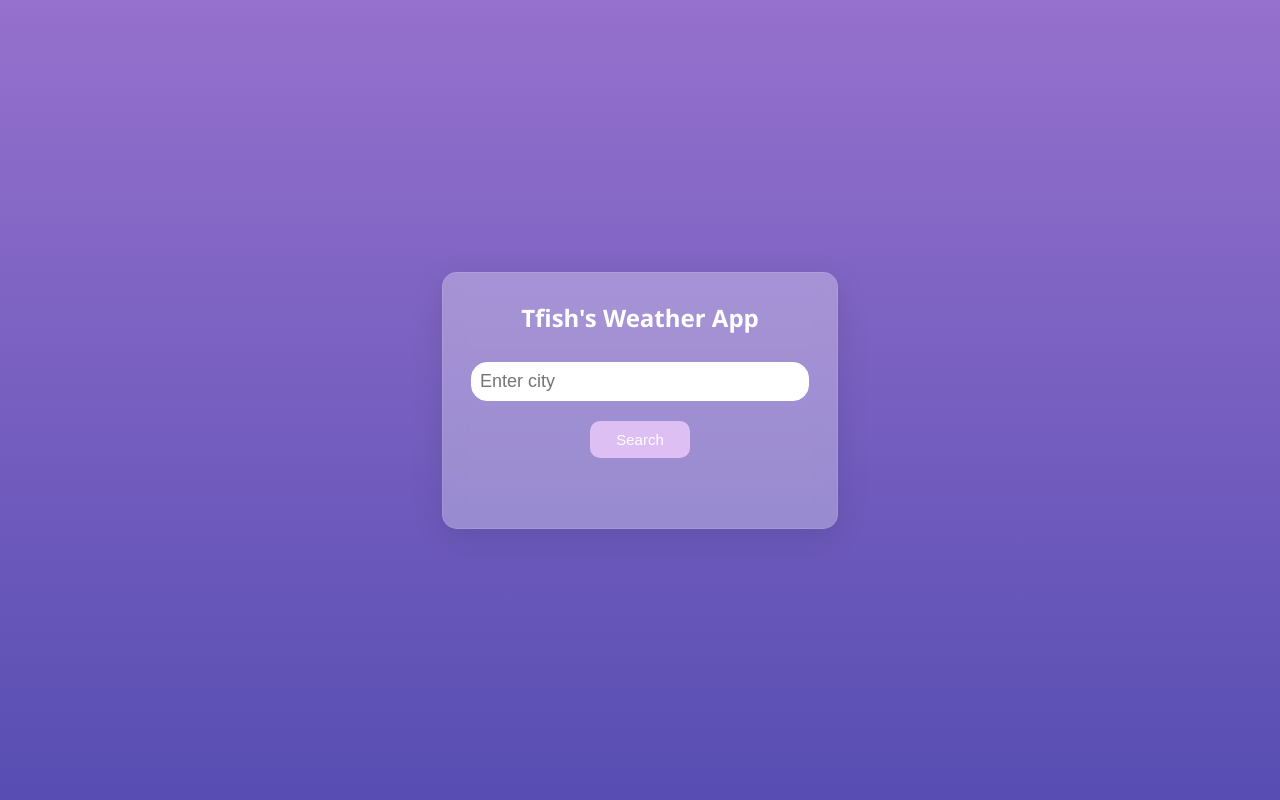
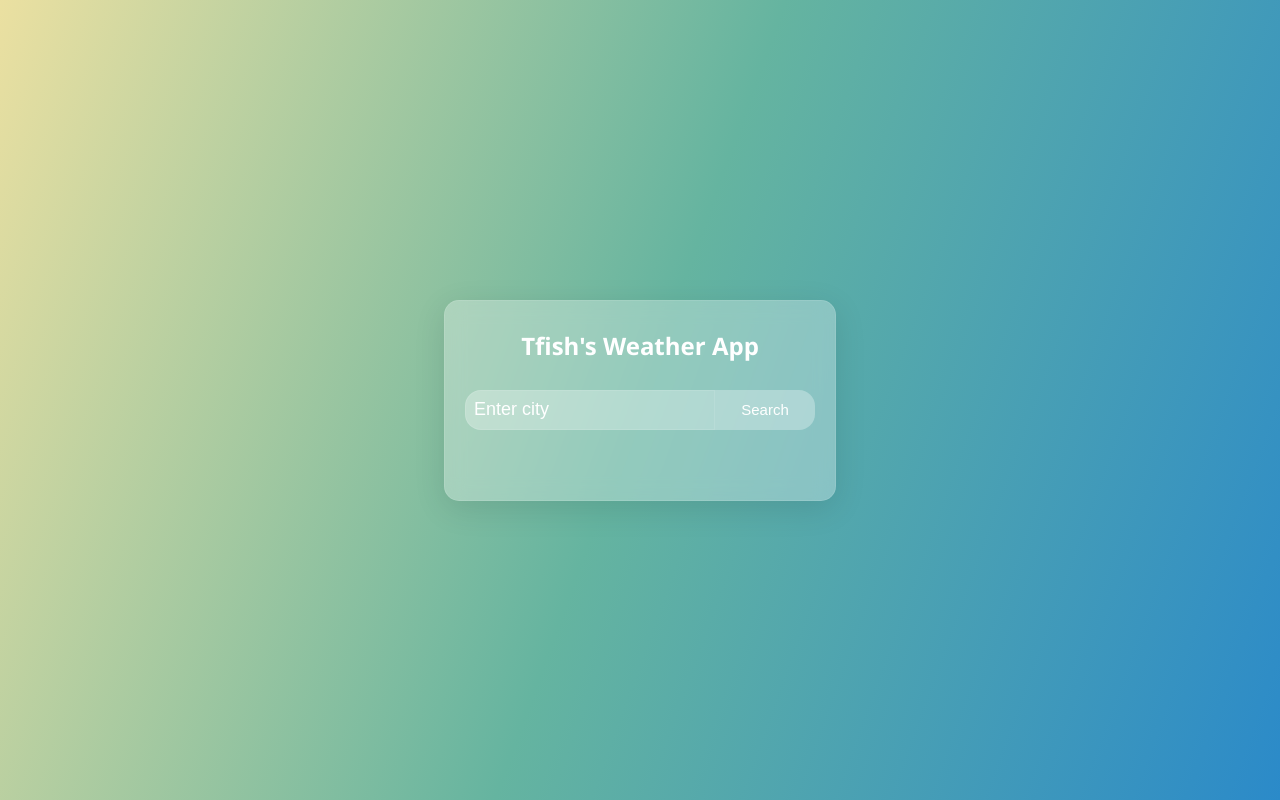
Before and after one commit to tfishhy/Weather-App, a plain HTML site: page index.html in a window 1280 px wide. Drawn offline with nearby package versions, Linux system fonts and the light colour scheme.

Commit message:
Changed the theme

```diff
--- a/script.js
+++ b/script.js
@@ -68,9 +68,7 @@ function displayWeather(data){
         const iconUrl = customIconMap[iconCode];
 
         const temperatureHTML = `<p>${temperature}°C</p>`;
-
         const cityNameHTML = `<p><b>${cityName}<b></p>`;
-
         const weatherInfoHtml = `<p>${description}</p>`;
 
         cityNameDiv.innerHTML = cityNameHTML;
--- a/style.css
+++ b/style.css
@@ -1,5 +1,5 @@
 body{
-    background: linear-gradient(#9671cd, #574db2);
+    background: linear-gradient(110deg, #ebe0a1, #65b4a0, #2b8ac9);
     font-family: 'Segoe UI', 'Segoe UI', Tahoma, Geneva, Verdana, sans-serif;
     display: flex;
     align-items: center;
@@ -27,31 +27,62 @@ h2,label,p {
 
 
 input {
-    width: calc(100% - 16px);
+    width: calc(100% - 100px);
     padding: 8px;
     box-sizing: border-box;
     border: 1px solid white;
     margin-top: 20px;
     font-size: 18px;
-    border-radius: 16px;
+    border-top-left-radius: 16px;
+    border-bottom-left-radius: 16px;
+    background: rgb(255, 255, 255, 0.3);
+    border-color: rgb(255, 255, 255, 0.1);
+    color: white;
+    float: left;
+    height: 40px;
 }
 
+
 button {
-    background: #debff4;
+    background: rgb(255, 255, 255, 0.3);
     color: white;
     padding: 10px;
     border: none;
-    border-radius: 10px;
+    border-bottom-right-radius: 16px;
+    border-top-right-radius: 16px;
     cursor: pointer;
     margin-top: 20px;
     width: 100px;
     font-size: 15px;
+    right:20px;
+    height: 40px;
+
+}
+
+
+#city{
+    transition: box-shadow 0.3s;
+}
+#city:focus{
+    outline: rgb(255, 255, 255, 0.1);
+    box-shadow: 0 0 20px rgba(255, 255, 255, 0.7);
+}
+
+#city:hover{
+    box-shadow: 0 0 20px rgb(255, 255, 255, 0.7);
+}
+
+#city::placeholder{
+    color: white;
 }
 
 button:hover{
-    background: #9f7acc;
+    background: #7ce0c7;
     transition: 0.5s;
-    box-shadow: 20px 20px 50px 10px pink inset;
+    box-shadow: inset 20px 20px 50px 10px rgb(230, 235, 168),
+    0 0 20px rgb(255, 255, 255, 0.7);
+    ;
+    color: white;
 }
 
 #weather-info {
@@ -121,7 +152,8 @@ button:hover{
     left: 90px;
     top: 55%;
     transform: translateY(-50%);
-    background: #debff4;
+    background: white;
+    color: black;
     width: 50px;
     height: 50px;
     border-radius: 50%;
@@ -131,19 +163,21 @@ button:hover{
 
   .humidity-class p {
    font-size: 20px;
+   color: black;
   }
 
   .humidity-class:hover{
-    background: #9f7acc;
+    background: #7ce0c7;
     transition: 0.5s;
     cursor: pointer;
-    box-shadow: 20px 20px 50px 10px pink inset;
+    box-shadow: 20px 20px 50px 10px rgb(230, 235, 168) inset;
+    color: white;
   }
 
   .humidityhover {
     display: none;
     width: 80px;
-    background-color: #debff4;
+    background-color: (255, 255, 255, 0.1);
     color: white;
     text-align: center;
     border-radius: 8px;
```
Also changed, not shown: images/humidity.png (added).
